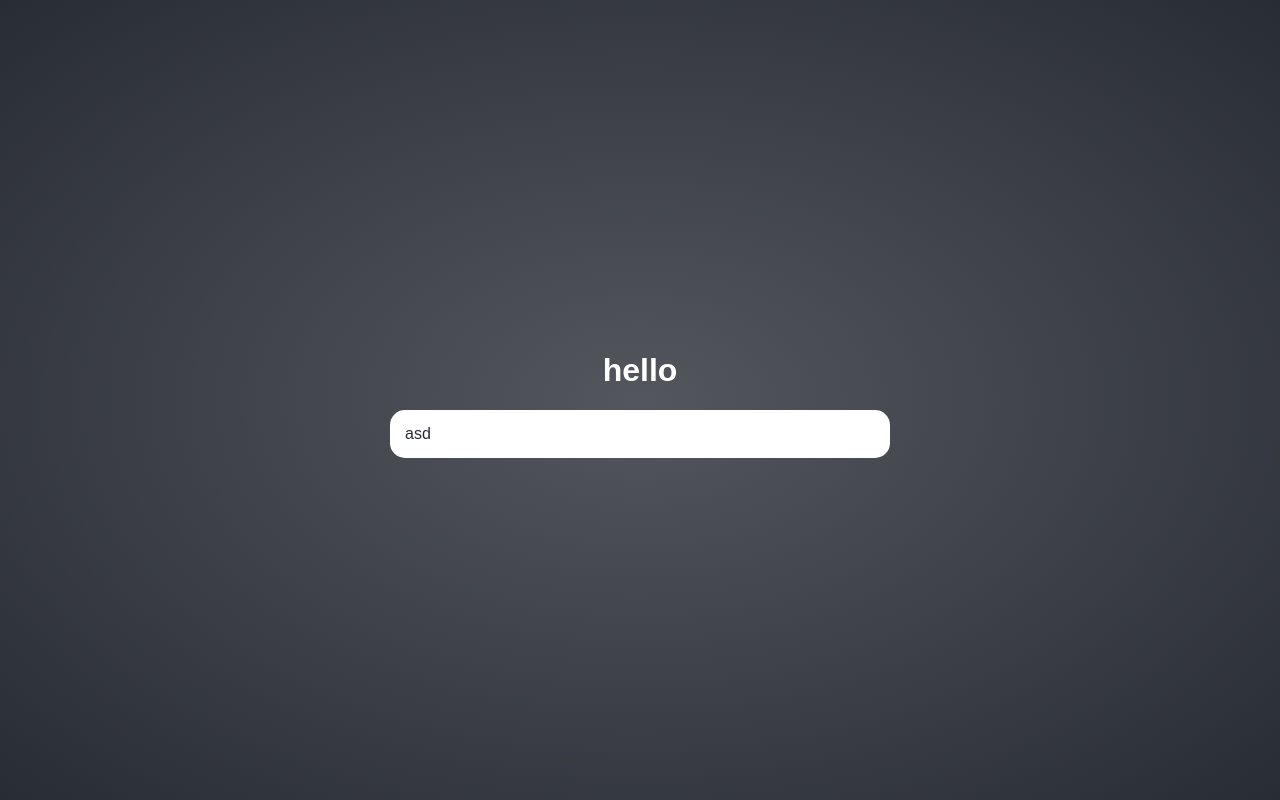
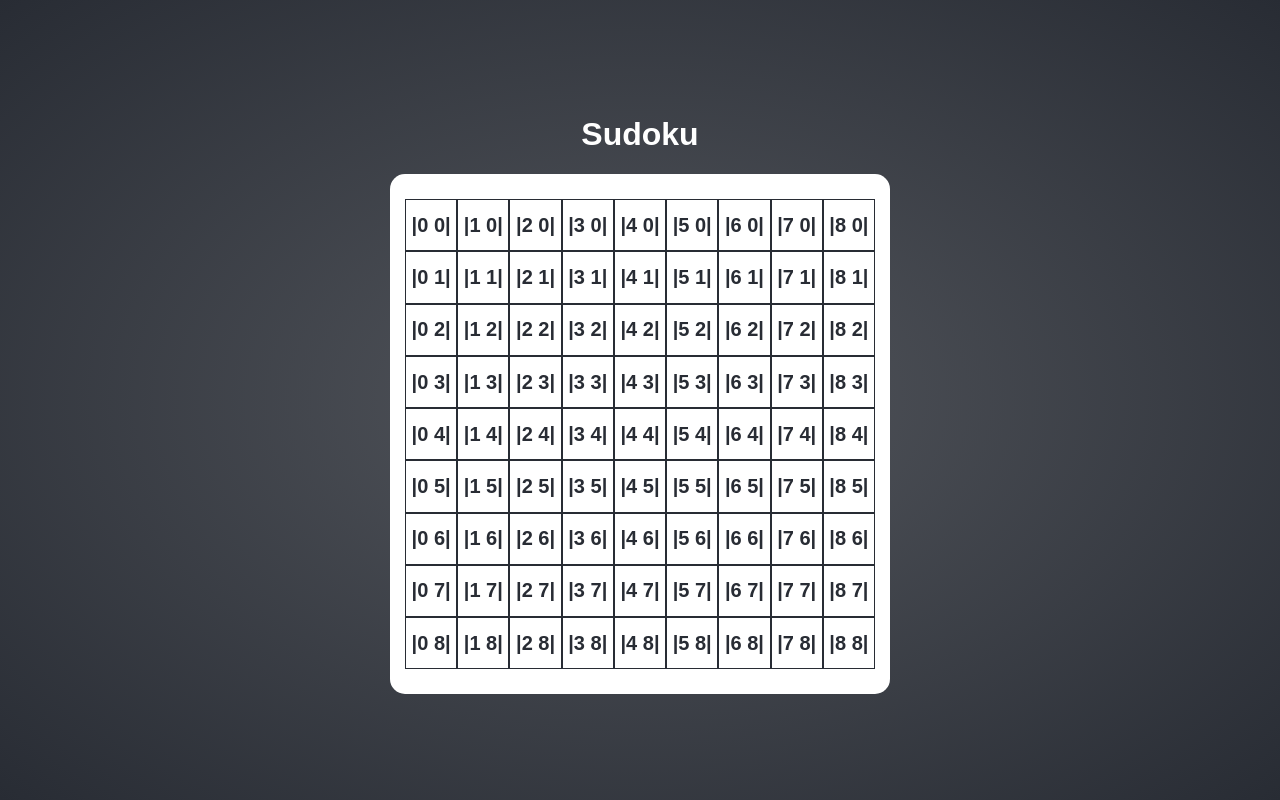
Before and after one commit to julior0518/sudoku, a React (Create React App) app: page / in a window 1280 px wide. Built offline with nearby package versions, Linux system fonts and the light colour scheme.

Commit message:
added grid and block components

```diff
--- a/public/index.html
+++ b/public/index.html
@@ -8,6 +8,7 @@
   <meta name="theme-color" content="#000000" />
   <meta name="description" content="Web site created using create-react-app" />
   <link rel="apple-touch-icon" href="%PUBLIC_URL%/logo192.png" />
+
   <!--
       manifest.json provides metadata used when your web app is installed on a
       user's mobile device or desktop. See https://developers.google.com/web/fundamentals/web-app-manifest/
--- a/src/App.tsx
+++ b/src/App.tsx
@@ -1,11 +1,16 @@
 import { Content, Title, Card } from './components'
+import Grid from './components/grid';
 
 
 function App() {
   return (
     <Content>
-        <Title> hello </Title>
-        <Card>asd</Card>
+        <Title> Sudoku </Title>
+        <Card>
+          <Grid></Grid>
+        </Card>
+
+
     </Content>
   );
 }
--- /dev/null
+++ b/src/components/grid/block.tsx
@@ -0,0 +1,20 @@
+import { FC } from 'react'
+
+import { Container }from './styleBlock'
+
+interface IProps {
+    colIndex: number,
+    rowIndex: number
+}
+
+const Block: FC<IProps> = ({colIndex, rowIndex}) => {
+
+    return (
+
+        <Container>
+            |{colIndex} {rowIndex}|
+        </Container>
+    )
+}
+
+export default Block
--- a/src/components/grid/index.tsx
+++ b/src/components/grid/index.tsx
@@ -1,18 +1,20 @@
-import { FC }from 'react'
+import { Children, FC }from 'react'
+import Block from './block';
+import { Container, Row } from './styleGrid';
 
 const Grid: FC = () => {
 
     return (
-        <div>
-            {[...Array(9)].map((row, i) =>(
-                <div key={i}>
-                    {[...Array(9)].map((col, z) =>(
-                        <div key={z}></div>
-                    ))}
-                </div>
+        <Container>
+            {Children.toArray([...Array(9)].map((row, i) =>(
+                <Row>
+                    {Children.toArray([...Array(9)].map((col, z) =>(
+                        <Block colIndex={z} rowIndex={i}/>
+                    )))}
+                </Row>
 
-            ))}
-        </div>
+            )))}
+        </Container>
     )
 }
 
--- /dev/null
+++ b/src/components/grid/styleBlock.tsx
@@ -0,0 +1,29 @@
+import styled from "styled-components";
+import { theme } from "../../styles/theme";
+
+export const Container = styled.div`
+    align-items: center;
+    background-color: ${theme.colors.white};
+    border: solid 1px ${theme.colors.black};
+    cursor:pointer;
+    display: flex;
+    flex-grow: 1;
+    flex-shrink: 0;
+    flex-basis: 0;
+    font-size: 20px;
+    font-weight: bold;
+    height: auto;
+    justify-content: center;
+    transition: ${theme.transition};
+    user-select: none;
+
+    &:before {
+        padding-top: 100%;
+        content: '';
+        float: left
+    }
+
+    &:hover {
+        background-color: ${theme.colors.lightBlue}
+    }
+`
--- /dev/null
+++ b/src/components/grid/styleGrid.jsx
@@ -0,0 +1,13 @@
+import styled from "styled-components";
+
+export const Container = styled.div`
+    display:flex;
+    flex-direction: column;
+    margin: 10px 0;
+
+`
+
+export const Row =styled.div`
+    display: flex;
+    flex-flow: row;
+`
```
